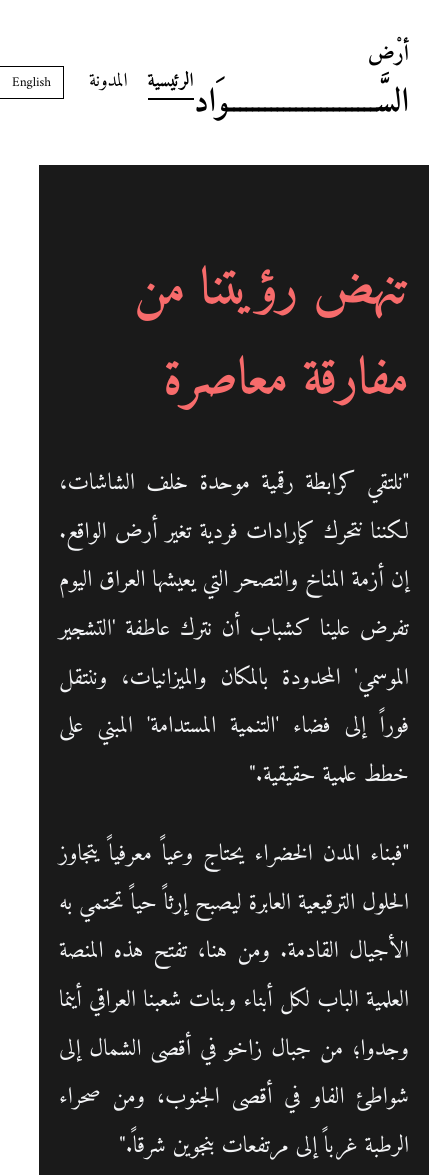
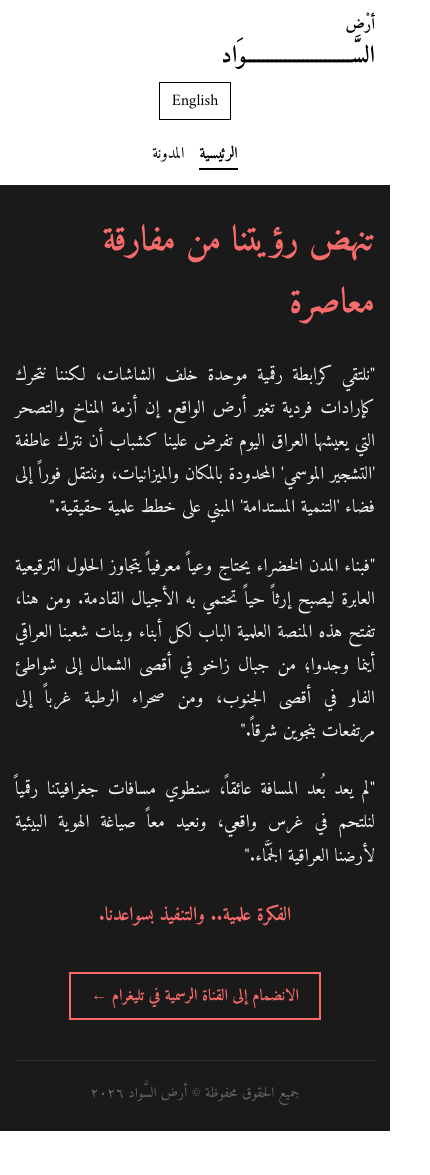
Before and after one commit to luxxpert/luxxpert.github.io, a plain HTML site: page index.html in a window 390 px wide. Shown: the top 1175 px of the page, 430 px wide, since content can reach past the window. After the commit the page ends 1131 px from the top, so only its background shows below. Drawn offline with Linux system fonts and the light colour scheme; a web font is replaced by a local one.

Commit message:
Update index.html

```diff
--- a/index.html
+++ b/index.html
@@ -15,40 +15,61 @@
         body.lang-en { font-family: system-ui, -apple-system, sans-serif; }
 
         /* الهيدر */
-        .site-header { max-width: 1200px; margin: 0 auto; padding: 40px 20px; display: flex; justify-content: space-between; align-items: center; }
+        .site-header { max-width: 1200px; margin: 0 auto; padding: 20px; display: flex; justify-content: space-between; align-items: center; flex-wrap: wrap; }
         .brand-name { display: flex; flex-direction: column; align-items: flex-start; line-height: 1.3; font-family: 'Amiri', serif; }
-        .brand-name .line-top { font-size: 1.4rem; font-weight: 700; margin-bottom: 12px; }
-        .brand-name .line-bottom { font-size: 2.1rem; font-weight: 700; white-space: nowrap; }
+        .brand-name .line-top { font-size: 1.2rem; font-weight: 700; margin-bottom: 8px; }
+        .brand-name .line-bottom { font-size: 1.8rem; font-weight: 700; white-space: nowrap; }
 
         body.lang-en .brand-name { font-family: 'Playfair Display', serif; }
-        body.lang-en .brand-name .line-top { font-size: 1.1rem; font-weight: 400; }
-        body.lang-en .brand-name .line-bottom { font-size: 1.6rem; font-weight: 800; }
+        body.lang-en .brand-name .line-top { font-size: 1.0rem; font-weight: 400; }
+        body.lang-en .brand-name .line-bottom { font-size: 1.4rem; font-weight: 800; }
 
-        .header-controls { display: flex; align-items: center; gap: 25px; }
-        .nav-link { cursor: pointer; font-size: 1.2rem; }
+        .header-controls { display: flex; align-items: center; gap: 15px; margin-top: 15px; width: 100%; justify-content: space-between; }
+        .nav-menu { display: flex; gap: 15px; }
+        .nav-link { cursor: pointer; font-size: 1.1rem; text-decoration: none; color: inherit; }
         .nav-link.active { font-weight: 700; border-bottom: 2px solid #000; }
 
-        .lang-switch-btn { background: none; border: 1px solid #000; padding: 4px 12px; cursor: pointer; font-family: 'Amiri', serif; }
+        .lang-switch-btn { background: none; border: 1px solid #000; padding: 4px 12px; cursor: pointer; font-family: 'Amiri', serif; font-size: 1.0rem; }
 
         /* القسم الداكن */
-        .dark-content-section { background-color: #1a1a1a; color: #ffffff; padding: 80px 20px; min-height: 600px; }
+        .dark-content-section { background-color: #1a1a1a; color: #ffffff; padding: 40px 20px; min-height: 600px; }
         .content-container { max-width: 850px; margin: 0 auto; }
-        .section-title { font-family: 'Amiri', serif; font-size: 3.2rem; color: #f76b6b; margin-bottom: 35px; }
-        body.lang-en .section-title { font-family: 'Playfair Display', serif; font-size: 2.8rem; }
+        .section-title { font-family: 'Amiri', serif; font-size: 2.8rem; color: #f76b6b; margin-bottom: 25px; }
+        body.lang-en .section-title { font-family: 'Playfair Display', serif; font-size: 2.4rem; }
 
-        .main-text { font-family: 'Amiri', serif; font-size: 1.45rem; color: #f3f4f6; line-height: 2.1; text-align: justify; margin-bottom: 30px; }
-        body.lang-en .main-text { font-family: system-ui, sans-serif; font-size: 1.15rem; text-align: left; }
-        .main-text.highlight { color: #f76b6b; font-weight: 700; text-align: center; }
+        .main-text { font-family: 'Amiri', serif; font-size: 1.3rem; color: #f3f4f6; line-height: 2.0; text-align: justify; margin-bottom: 25px; }
+        body.lang-en .main-text { font-family: system-ui, sans-serif; font-size: 1.05rem; text-align: left; }
+        .main-text.highlight { color: #f76b6b; font-weight: 700; text-align: center; font-size: 1.4rem; }
 
         .blog-posts-list, .home-content { display: none; }
         .blog-posts-list.active, .home-content.active { display: block; }
 
-        .blog-item-title { color: #f76b6b; font-size: 2.5rem; margin-bottom: 10px; }
-        .blog-item-date { color: #888; text-decoration: underline; display: block; margin-bottom: 20px; }
+        .blog-item-title { color: #f76b6b; font-size: 2.2rem; margin-bottom: 10px; }
+        .blog-item-date { color: #888; text-decoration: underline; display: block; margin-bottom: 15px; }
 
-        .telegram-link-btn { display: inline-block; padding: 12px 35px; border: 2px solid #f76b6b; color: #f76b6b; text-decoration: none; font-size: 1.3rem; font-weight: 700; }
+        .telegram-action { margin-top: 40px; text-align: center; }
+        .telegram-link-btn { display: inline-block; padding: 10px 25px; border: 2px solid #f76b6b; color: #f76b6b; text-decoration: none; font-size: 1.2rem; font-weight: 700; }
         .telegram-link-btn:hover { background-color: #f76b6b; color: #1a1a1a; }
-        .site-footer { margin-top: 60px; border-top: 1px solid #333; padding-top: 30px; color: #666; }
+        .site-footer { margin-top: 40px; border-top: 1px solid #333; padding-top: 20px; color: #666; font-size: 1.0rem; text-align: center; }
+
+        /* استعلامات الوسائط للجوال */
+        @media (max-width: 600px) {
+            .site-header { padding: 15px; }
+            .brand-name .line-top { font-size: 1.0rem; margin-bottom: 5px; }
+            .brand-name .line-bottom { font-size: 1.5rem; }
+            .header-controls { flex-direction: column; gap: 10px; margin-top: 10px; }
+            .nav-menu { width: 100%; justify-content: center; order: 2; }
+            .nav-link { font-size: 1.0rem; }
+            .lang-switch-btn { order: 1; margin-bottom: 10px; }
+
+            .dark-content-section { padding: 25px 15px; }
+            .section-title { font-size: 2.2rem; }
+            .main-text { font-size: 1.15rem; line-height: 1.8; }
+            .main-text.highlight { font-size: 1.2rem; }
+            .blog-item-title { font-size: 1.8rem; }
+            .telegram-link-btn { font-size: 1.0rem; padding: 8px 20px; }
+            .site-footer { font-size: 0.9rem; }
+        }
     </style>
 </head>
 <body>
@@ -59,7 +80,7 @@
             <span class="line-bottom">السَّــــــــــــــــــــــــوَاد</span>
         </div>
         <div class="header-controls">
-            <nav class="nav-menu" style="display: flex; gap: 20px;">
+            <nav class="nav-menu">
                 <span class="nav-link active" id="nav-home" onclick="navigateTo('home')">الرئيسية</span>
                 <span class="nav-link" id="nav-blog" onclick="navigateTo('blog')">المدونة</span>
             </nav>
@@ -87,7 +108,7 @@
                 </div>
             </div>
 
-            <div class="telegram-action" style="margin-top: 60px;">
+            <div class="telegram-action">
                 <a href="https://t.me/alsawad1qr" target="_blank" class="telegram-link-btn" id="text-telegram-btn">الانضمام إلى القناة الرسمية في تليغرام ←</a>
             </div>
 
```
